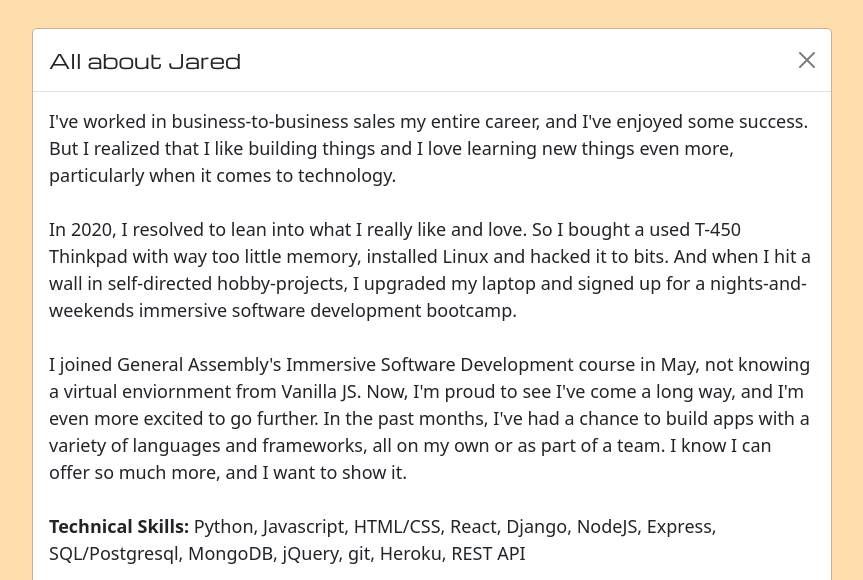
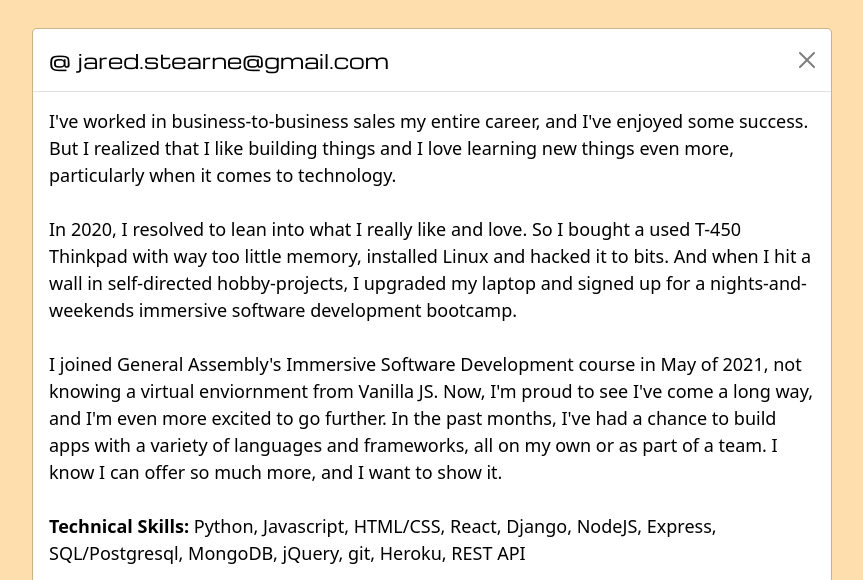
Before and after one commit to jstearne/portfolio-site, a Django app: page / in a window 1280 px wide, after a click on "about". Shown: the top 580 px of the page, without its empty margins (208-1071 px from the left). Run offline with Django 3.2, Linux system fonts and the light colour scheme; grey boxes are pictures that could not be loaded.

Commit message:
Minor stylistic tweaks. Need images for Fidget, Wayfarer.

```diff
--- a/main_app/templates/base.html
+++ b/main_app/templates/base.html
@@ -48,6 +48,10 @@
         opacity: 100%;
         background-color: navajowhite;
       }
+      .modal-dialog {
+        color: black;
+
+      }
       #exit:hover {
         background-color: red;
       }
@@ -84,7 +88,7 @@
           <div class="modal-dialog modal-lg">
             <div class="modal-content">
               <div class="modal-header">
-                <h5 class="modal-title" id="exampleModalLabel">All about Jared</h5>
+                <h5 class="modal-title" id="exampleModalLabel">@ jared.stearne@gmail.com</h5>
                 <button type="button" class="btn-close" data-bs-dismiss="modal" aria-label="Close"></button>
               </div>
               <div class="modal-body"><!--ABOUT ME TEXT-->
@@ -95,7 +99,7 @@
                   In 2020, I resolved to lean into what I really like and love. So I bought a used T-450 Thinkpad with way too little memory, installed Linux and hacked it to bits.
                   And when I hit a wall in self-directed hobby-projects, I upgraded my laptop and signed up for a nights-and-weekends immersive software development bootcamp.
                   <br><br>
-                  I joined General Assembly's Immersive Software Development course in May, not knowing a virtual enviornment from Vanilla JS.
+                  I joined General Assembly's Immersive Software Development course in May of 2021, not knowing a virtual enviornment from Vanilla JS.
                   Now, I'm proud to see I've come a long way, and I'm even more excited to go further. In the past months, I've had a chance to build apps with a variety of
                   languages and frameworks, all on my own or as part of a team. I know I can offer so much more, and I want to show it.
                   <br><br>
@@ -103,7 +107,9 @@
                   <br><br>
                   <b>Soft Skills:</b> Communication, empathy, public speaking, presentation, content writing, note taking, delegation, task management
                 </p>
-
+                <!--personal images-->
+                <a href="https://imgur.com/Nv3G1It" id="pepa-bark"><img src="https://i.imgur.com/Nv3G1Itm.jpg" title="source: imgur.com" /></a>
+                <a href="https://imgur.com/cn1bXRN"><img src="https://i.imgur.com/cn1bXRNm.jpg" title="source: imgur.com" /></a>
               </div>
               <div class="modal-footer">
                 <!--git button and icon-->
@@ -138,7 +144,7 @@
           <div class="modal-dialog modal-xl">
             <div class="modal-content">
               <div class="modal-header">
-                <h5 class="modal-title" id="exampleModalLabel">My Projects</h5>
+                <h5 class="modal-title" id="exampleModalLabel">@ github.com/jstearne</h5>
                 <button type="button" class="btn-close" data-bs-dismiss="modal" aria-label="Close"></button>
               </div>
               <div class="modal-body">
@@ -154,7 +160,7 @@
                     <div class="carousel-item active" data-bs-interval="10000">
                       <img src="https://i.imgur.com/29CXlgz.png" height="840" class="d-block w-100" alt="wedding">
                       <div class="carousel-caption d-none d-lg-block">
-                        <p style="background-color: darkgrey; color: black; text-align: left; opacity: 80%;"><b>My Wedding App</b><br>A live mobile-first app for organizing my wedding events: Python/Django server, Postgres SQL database for guest and RSVP details, Boostrap/HTML/CSS frontend.
+                        <p style="background-color: darkgrey; color: black; text-align: left; opacity: 80%; font-size: large;"><b>My Wedding App</b><br>A live mobile-first app for organizing my wedding events: Python/Django server, Postgres SQL database for guest and RSVP details, Boostrap/HTML/CSS frontend.
                           Full comment and RSVP CRUD. Allows guests to signup, RSVP, see wedding plans and updates, update contact information, and share messages with the bride and groom. See the live version by <a href="https://joellen-jared.herokuapp.com/" style="color: black;" target="_blank"><b>clicking here!</b></a></p>
                       </div>
                     </div>
@@ -214,6 +220,10 @@
         <div class="modal fade" id="githubModal" tabindex="-1" aria-labelledby="githubModalLabel" aria-hidden="true">
           <div class="modal-dialog modal-lg">
             <div class="modal-content">
+              <div class="modal-header">
+                <h5 class="modal-title" id="exampleModalLabel">@ googledocs</h5>
+                <button type="button" class="btn-close" data-bs-dismiss="modal" aria-label="Close"></button>
+              </div>
               <div class="modal-body">
                 <!--RESUME PDF EMBED-->
                 <iframe src="https://drive.google.com/file/d/1o3ykV08fwCiDjaLF1epz1XuS756iaNdt/preview#view=FitH" width="720" height="720" allow="autoplay"></iframe>
```
